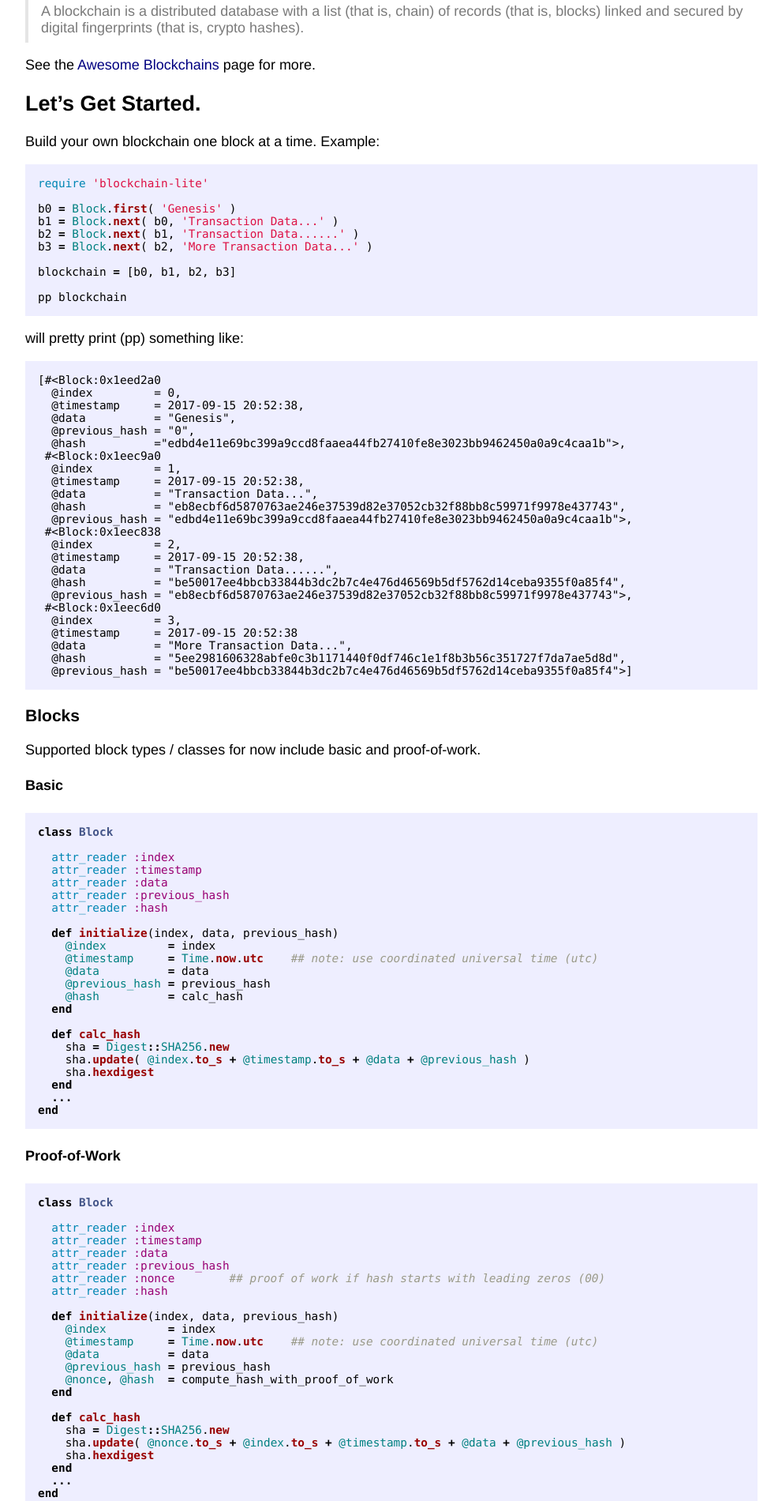
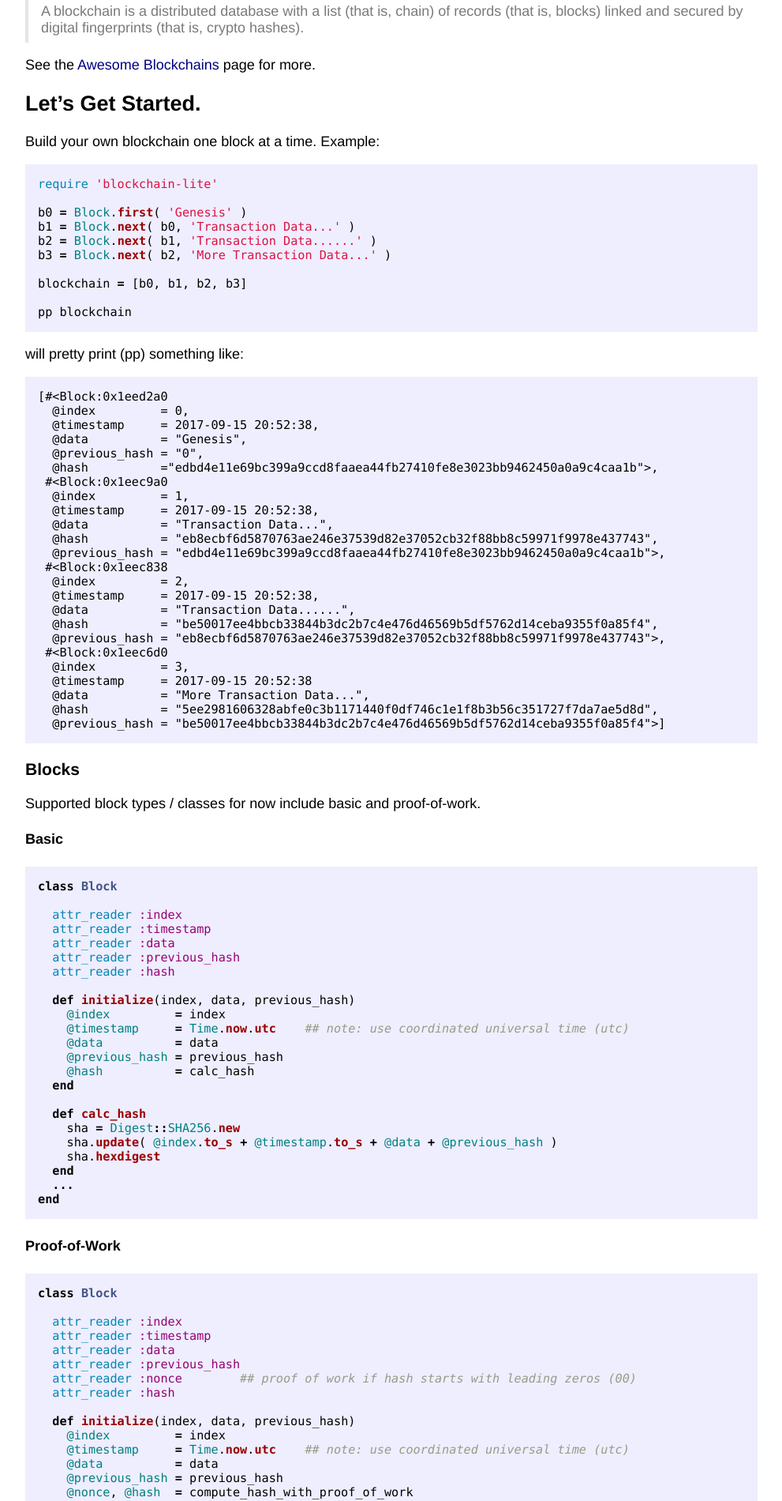
Before and after one commit to wongatron/calendar, a Jekyll site: the page built from 01-blockchain-lite.md, in a window 1280 px wide. Shown: the part 320-2220 px from the top of the page at 79% size, without its empty margins (144-1135 px from the left). Built offline with Jekyll 4.4.1, drawn with Linux system fonts in a browser that asks for light colours; our own code applies the rules of GitHub Pages for plain Markdown files.

Commit message:
Update style.scss

```diff
--- a/css/style.scss
+++ b/css/style.scss
@@ -63,7 +63,7 @@ pre {
   margin-top: 0;
   margin-bottom: 1rem;
   padding: 1rem;
-  font-size: .9rem;  // was .8rem;
+  font-size: .95rem;  // was .8rem;
   // line-height: 1.4;
   background-color: $pre-background-color;
 
```
